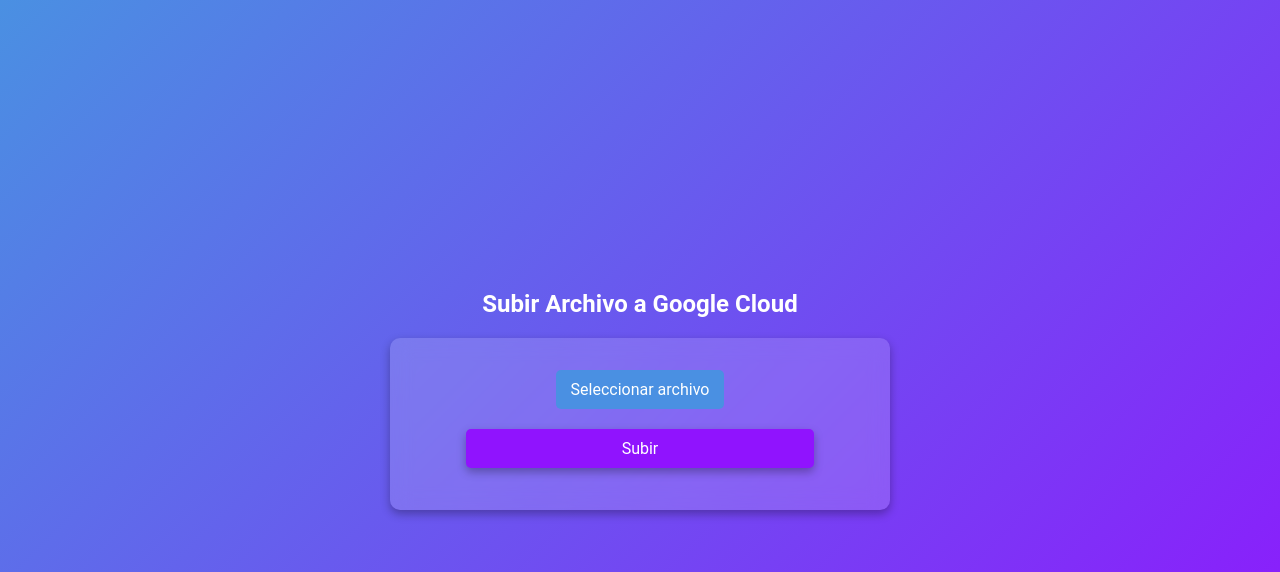
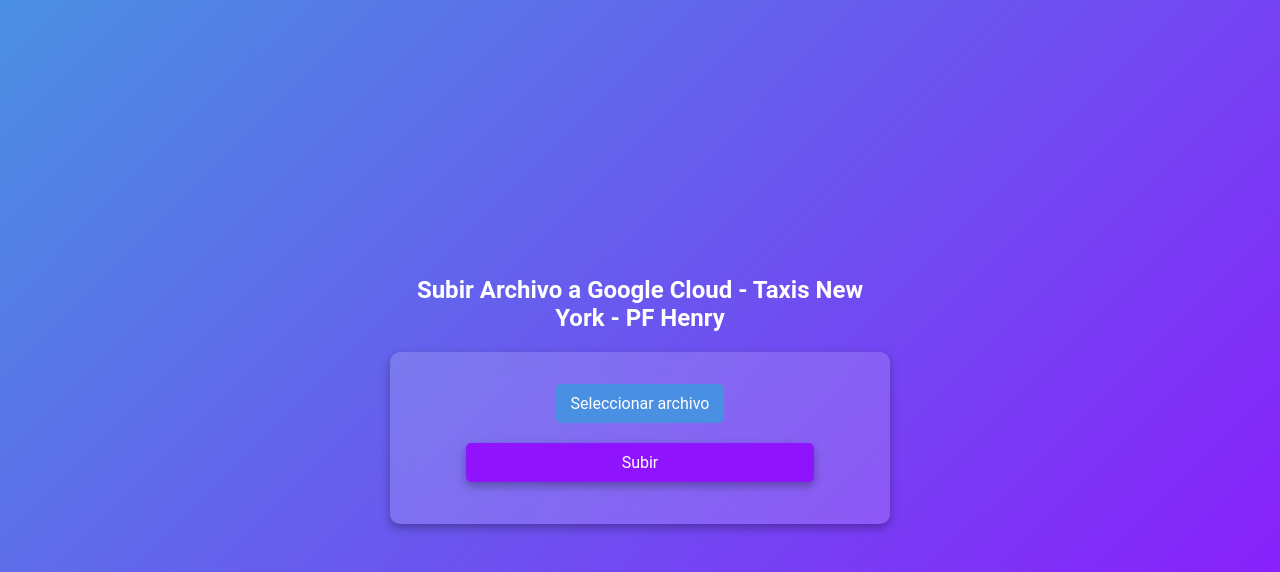
Before and after one commit to alejocampos1/taxis_ny_web, a Flask app: page / in a window 1280 px wide. Shown: the top 572 px of the page. Run offline with Flask 3, Linux system fonts and the light colour scheme.

Commit message:
PF Cloud Setting - Final fixes

```diff
--- a/templates/index.html
+++ b/templates/index.html
@@ -3,7 +3,7 @@
 <head>
     <meta charset="UTF-8">
     <meta name="viewport" content="width=device-width, initial-scale=1.0">
-    <title>Subir Archivo</title>
+    <title>Subir Archivo - Taxis New York - PF Henry</title>
     <link rel="stylesheet" href="/static/styles.css">
     <script>
         async function uploadFile(event) {
@@ -38,7 +38,7 @@
 <body>
     <main>
         <section>
-            <h1>Subir Archivo a Google Cloud</h1>
+            <h1>Subir Archivo a Google Cloud - Taxis New York - PF Henry</h1>
         </section>
         <section>
             <form id="uploadForm" onsubmit="uploadFile(event)">
```
